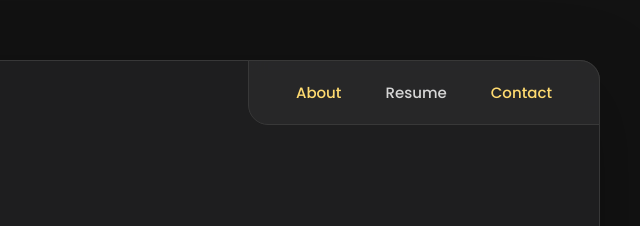
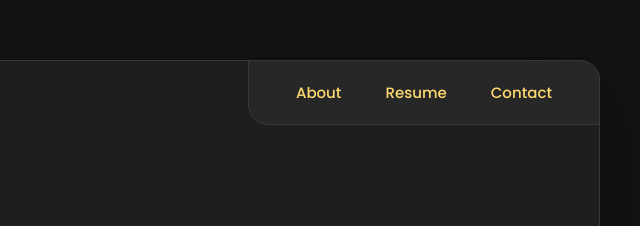
Before and after one commit to SKDANISHO7/Zeeshan, a plain HTML site: page index.html in a window 1280 px wide. Shown: the top 226 px of the page, 640-1280 px from the left. Drawn offline with nearby package versions, Linux system fonts and the light colour scheme.

Commit message:
Update index.html

```diff
--- a/index.html
+++ b/index.html
@@ -175,7 +175,7 @@
           </li>
 
           <li class="navbar-item">
-            <button class="navbar-link" data-nav-link>Resume</button>
+            <button class="navbar-link active" data-nav-link>Resume</button>
           </li>
 
 
```
